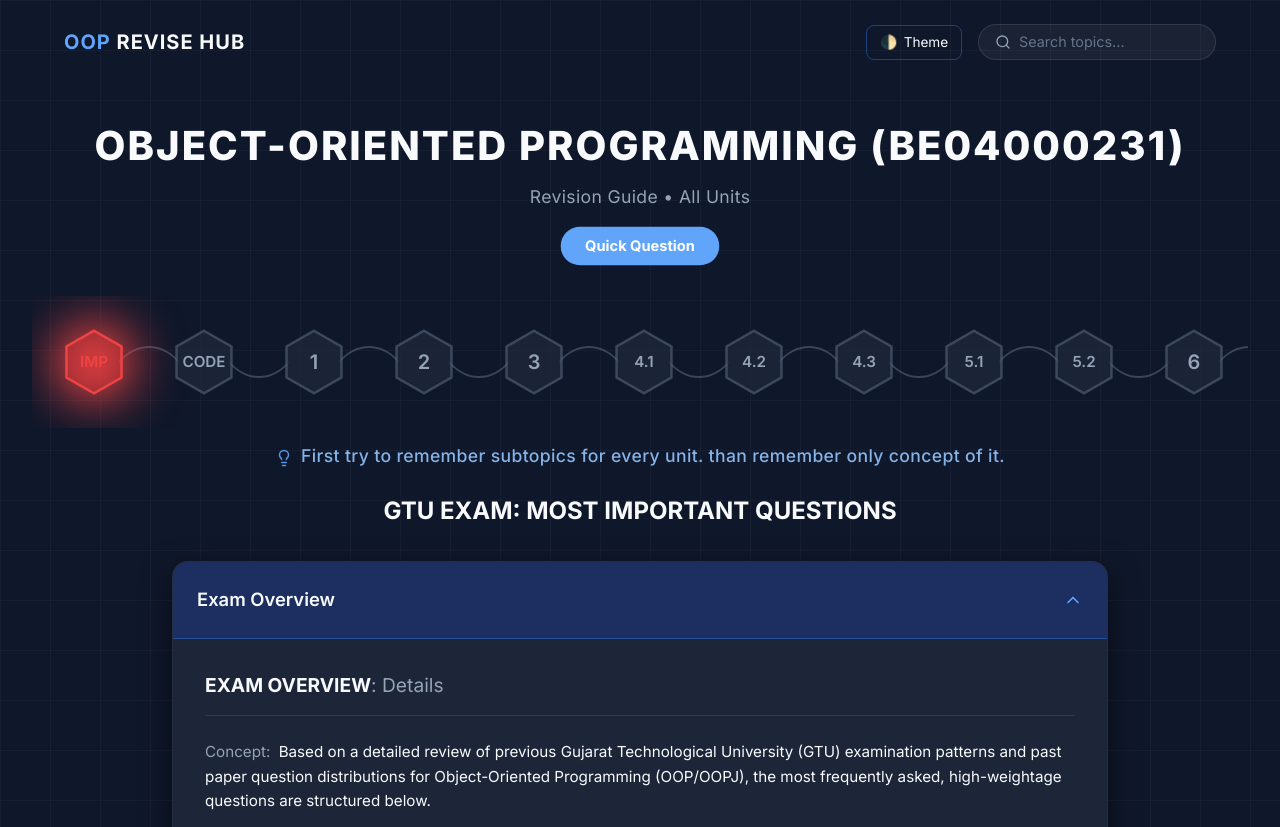
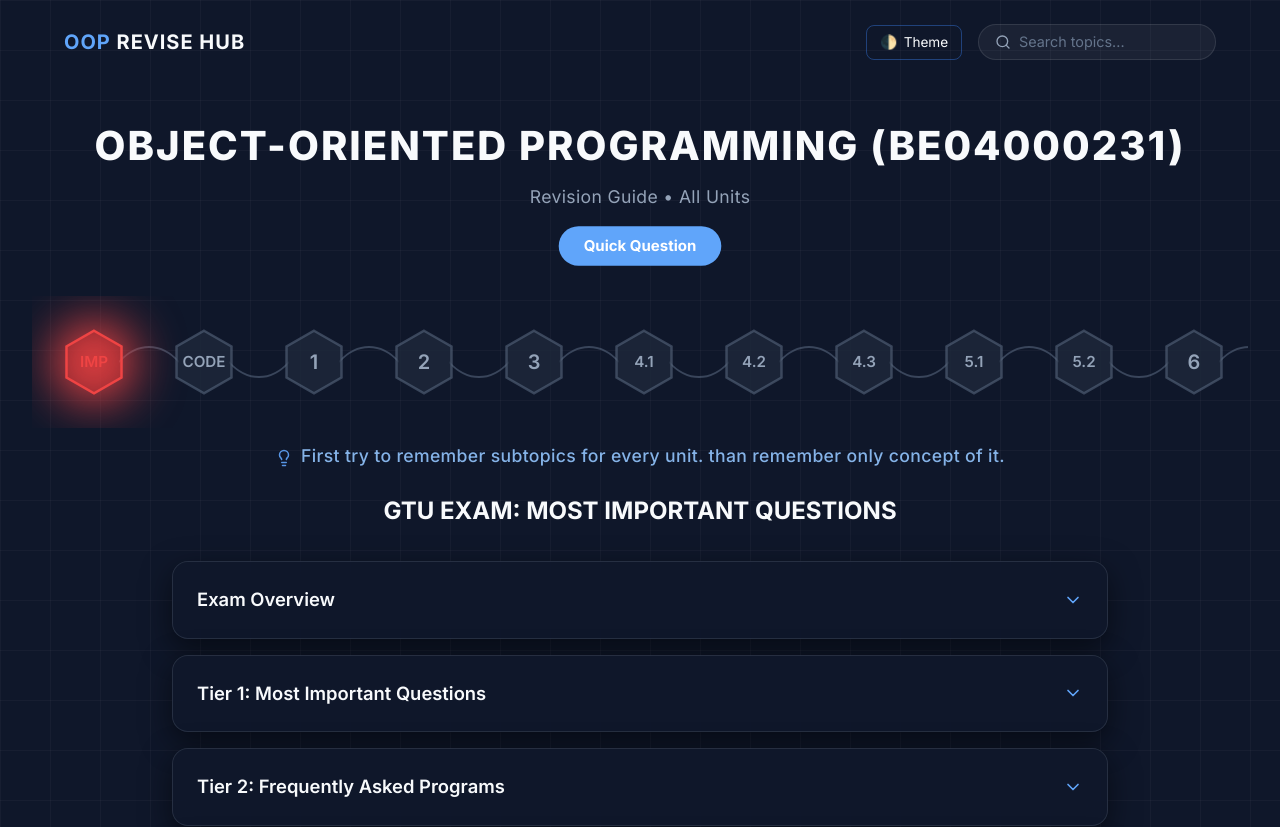
Before and after one commit to Joshijay1917/gtu-oops-revision, a Next.js app: page / in a window 1280 px wide. Shown: the top 827 px of the page. Built offline with nearby package versions, Linux system fonts and the light colour scheme.

Commit message:
fix: scrolling on start

```diff
--- a/app/page.tsx
+++ b/app/page.tsx
@@ -14,7 +14,7 @@ const allData = [oopImpData, oopCodeData, ...oopData];
 
 export default function Home() {
   const [activeUnit, setActiveUnit] = useState<number | string>(allData[0]?.unitId || "imp");
-  const [activeTopicId, setActiveTopicId] = useState<string>(allData[0]?.topics[0]?.topicId || "t1");
+  const [activeTopicId, setActiveTopicId] = useState<string>("");
   const [showSurvey, setShowSurvey] = useState(false);
   const [surveyAnswered, setSurveyAnswered] = useState(true); // default true to prevent flash
 
```
